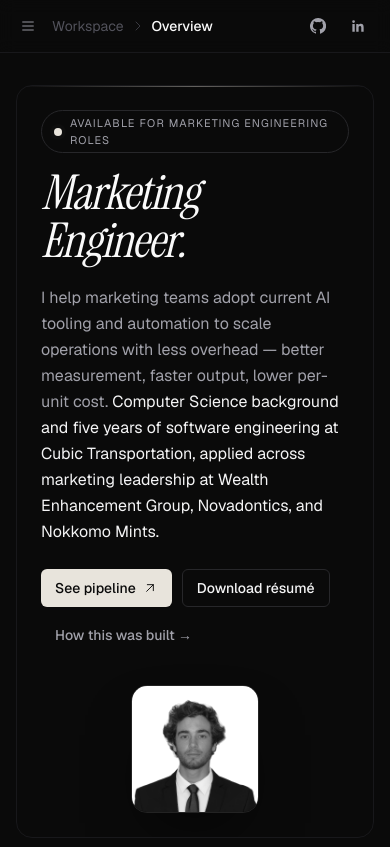
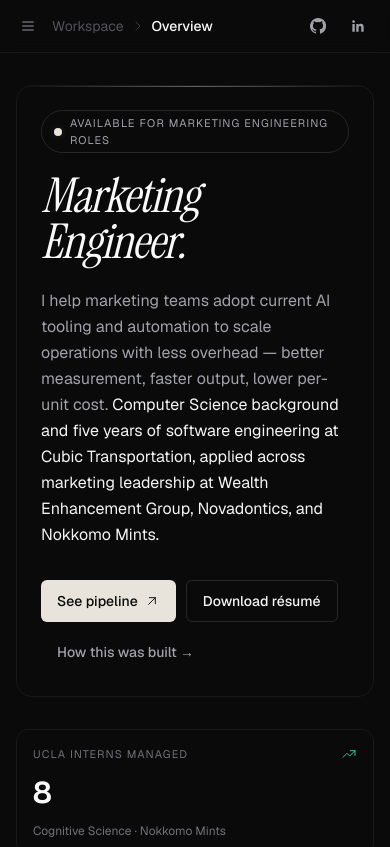
Before and after one commit to daniel54269/danielmoran-dev, a Next.js app: page / in a window 390 px wide. Shown: the top 847 px of the page. Built offline with nearby package versions, Linux system fonts and the light colour scheme.

Commit message:
Hero: remove headshot, single-column editorial layout, H1 scales 5xl mobile -> 8xl desktop

```diff
--- a/app/page.tsx
+++ b/app/page.tsx
@@ -31,10 +31,9 @@
       {/* ─────────────────────────  OVERVIEW  ───────────────────────── */}
       <section id="overview" className={sectionWrap}>
         <Reveal>
-          <div className="relative overflow-hidden rounded-2xl border border-ink-800 bg-ink-900/60 p-6 sm:p-10">
+          <div className="relative overflow-hidden rounded-2xl border border-ink-800 bg-ink-900/60 p-6 sm:p-10 md:p-14">
             <div className="pointer-events-none absolute inset-x-0 top-0 h-px bg-gradient-to-r from-transparent via-accent/40 to-transparent" />
-            <div className="grid items-center gap-8 md:grid-cols-[1.5fr_auto]">
-              <div>
+            <div className="max-w-4xl">
               <div className="inline-flex items-center gap-2 rounded-full border border-ink-700 bg-ink-900/60 px-3 py-1 text-[11px] uppercase tracking-widest text-ink-300">
                 <span className="relative inline-flex h-2 w-2">
                   <span className="absolute inline-flex h-full w-full animate-ping rounded-full bg-accent opacity-60" />
@@ -42,43 +41,32 @@
                 </span>
                 Available for marketing engineering roles
               </div>
-                <h1 className="mt-4 font-serif italic font-normal text-5xl sm:text-6xl lg:text-7xl tracking-tight leading-[1] text-ink-50">
+              <h1 className="mt-5 font-serif italic font-normal text-5xl sm:text-7xl lg:text-8xl tracking-tight leading-[0.95] text-ink-50">
                 Marketing Engineer.
               </h1>
-                <p className="mt-5 max-w-2xl text-base sm:text-lg text-ink-300 leading-relaxed">
+              <p className="mt-6 max-w-3xl text-base sm:text-lg lg:text-xl text-ink-300 leading-relaxed">
                 I help marketing teams adopt current AI tooling and automation to scale operations with less overhead — better measurement, faster output, lower per-unit cost.{" "}
                 <span className="text-ink-100">Computer Science background and five years of software engineering at Cubic Transportation, applied across marketing leadership at Wealth Enhancement Group, Novadontics, and Nokkomo Mints.</span>
               </p>
-                <div className="mt-6 flex flex-wrap gap-2.5">
+              <div className="mt-8 flex flex-wrap gap-2.5">
                 <Link
                   href="#pipeline"
-                    className="inline-flex items-center gap-1.5 rounded-md bg-accent px-3.5 py-2 text-sm font-medium text-ink-900 hover:bg-accent-soft transition-colors"
+                  className="inline-flex items-center gap-1.5 rounded-md bg-accent px-4 py-2.5 text-sm font-medium text-ink-900 hover:bg-accent-soft transition-colors"
                 >
                   See pipeline <IconArrowUpRight className="h-3.5 w-3.5" />
                 </Link>
                 <a
                   href={site.resumeHref}
-                    className="rounded-md border border-ink-700 px-3.5 py-2 text-sm font-medium text-ink-100 hover:border-accent hover:text-accent-soft transition-colors"
+                  className="rounded-md border border-ink-700 px-4 py-2.5 text-sm font-medium text-ink-100 hover:border-accent hover:text-accent-soft transition-colors"
                 >
                   Download résumé
                 </a>
                 <Link
                   href="#built-with-claude"
-                    className="rounded-md px-3.5 py-2 text-sm font-medium text-ink-300 hover:text-ink-50 transition-colors"
+                  className="rounded-md px-4 py-2.5 text-sm font-medium text-ink-300 hover:text-ink-50 transition-colors"
                 >
                   How this was built →
                 </Link>
-                </div>
-              </div>
-              <div className="relative justify-self-center md:justify-self-end">
-                <Image
-                  src="/headshot.png"
-                  alt="Daniel Moran"
-                  width={240}
-                  height={240}
-                  priority
-                  className="h-32 w-32 sm:h-40 sm:w-40 rounded-2xl object-cover [filter:grayscale(100%)_contrast(1.05)] border border-ink-700 shadow-[0_30px_60px_-20px_rgba(0,0,0,0.6)]"
-                />
               </div>
             </div>
           </div>
```
Lines whose indentation alone changed are shown as unchanged.
